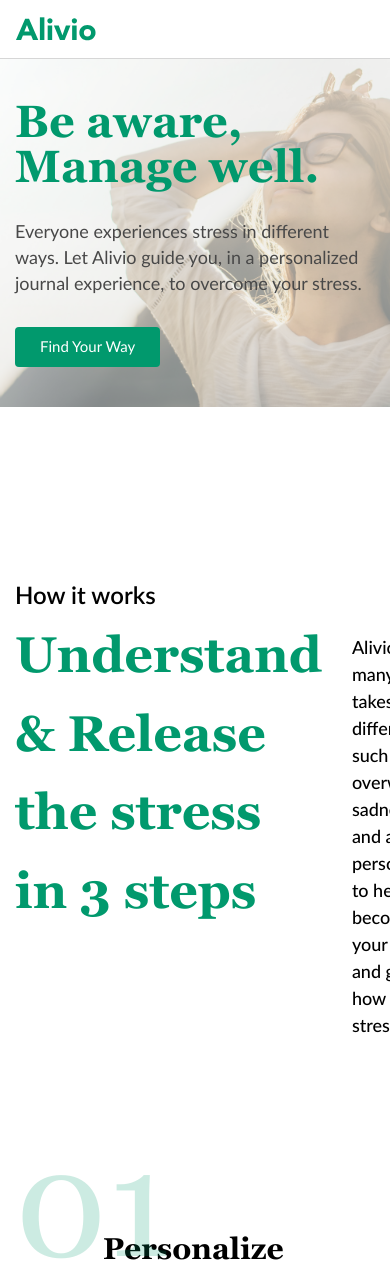
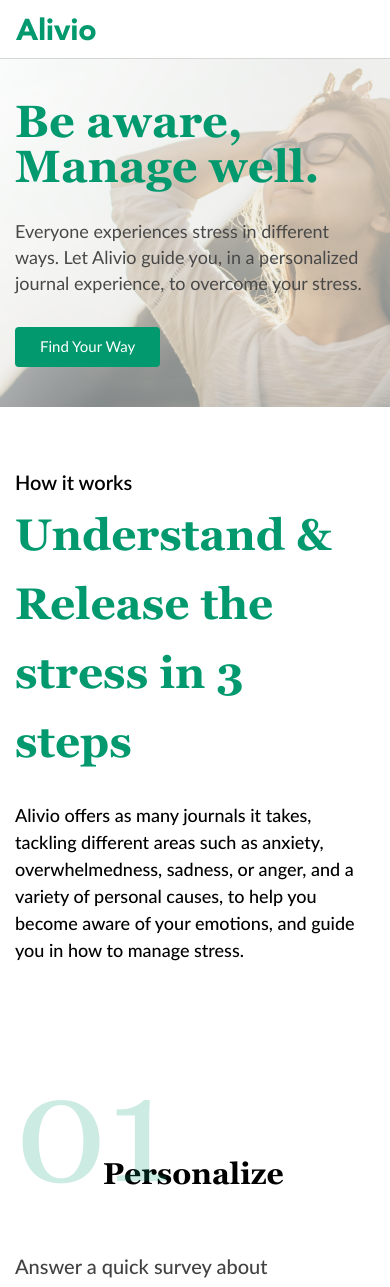
Before and after one commit to dudkinsa/react-alivio-landing-page, a React (Create React App) app: page / in a window 390 px wide. Shown: the top 1287 px of the page. Built offline with nearby package versions, Linux system fonts and the light colour scheme.

Commit message:
adaptive How-it-works for mobile

```diff
--- a/src/Layout/HowItWorks/howItWorks.scss
+++ b/src/Layout/HowItWorks/howItWorks.scss
@@ -7,7 +7,7 @@
     display: flex;
     justify-content: space-between;
   }
-  &__header-head{
+  &__header-head {
     max-width: 584px;
     margin-right: 30px;
   }
@@ -39,3 +39,23 @@
     justify-content: space-between;
   }
 }
+
+@media (max-width: 1399px) {
+  .how-it-works {
+    padding-top: 60px;
+    padding-bottom: 30px;
+    &__header {
+      padding-bottom: 52px;
+      flex-direction: column;
+    }
+    &__header-title {
+      font-size: 20px;
+    }
+    &__header-subtitle {
+      font-size: 44px;
+    }
+    &__header-content {
+      padding-top: 25px;
+    }
+  }
+}
```
